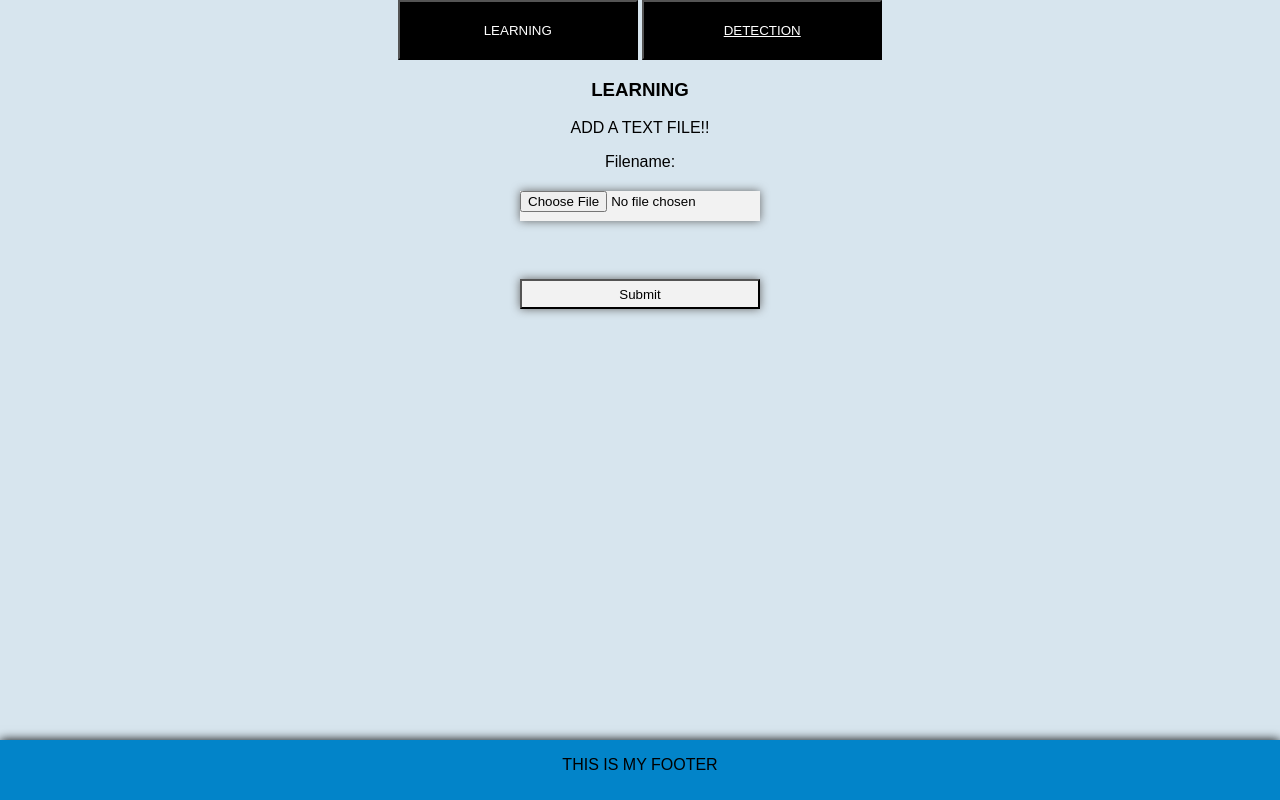
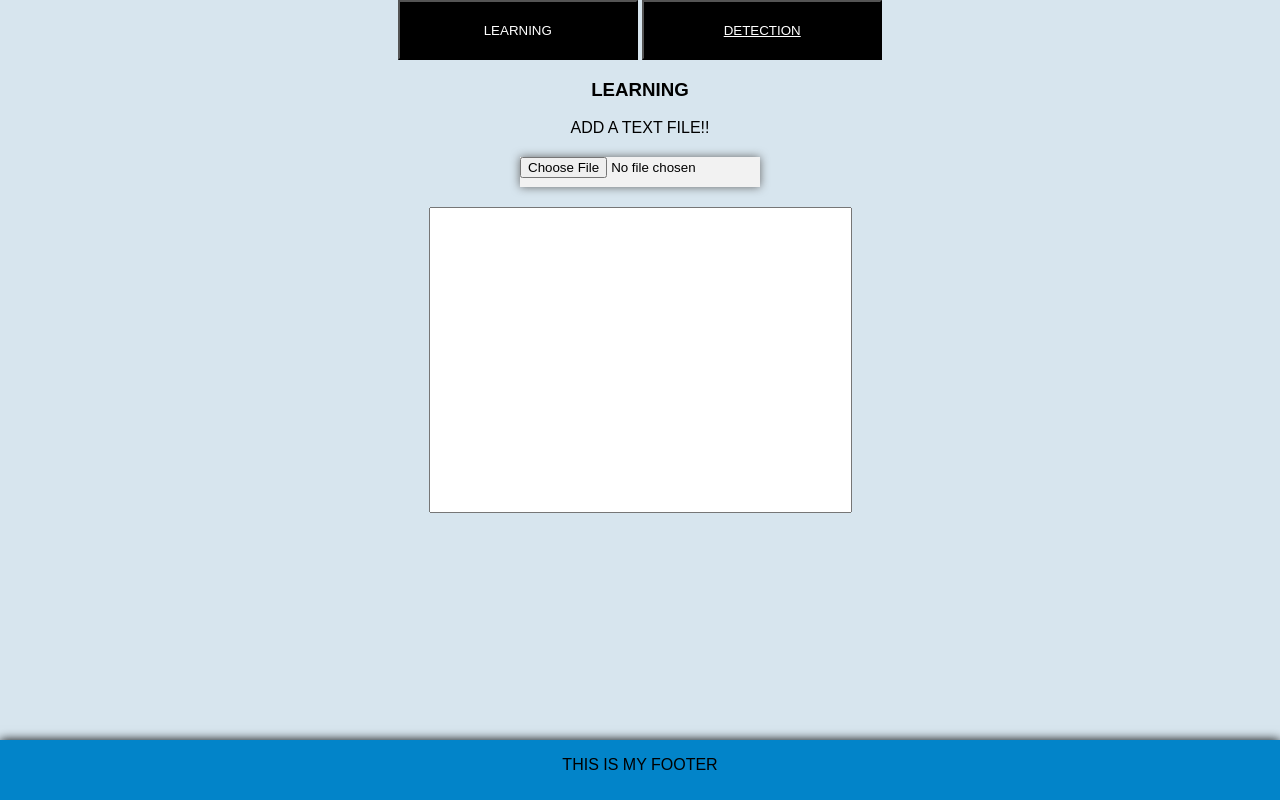
Before and after one commit to shreekcode/hackwell4.0, a PHP site: page /main.php in a window 1280 px wide. Run offline with PHP 8.4, Linux system fonts and the light colour scheme.

Commit message:
modified ui

```diff
--- a/Hackwell/main.php
+++ b/Hackwell/main.php
@@ -1,31 +1,36 @@
 <?php
-include 'Includes/header.php';
+    include 'Includes/header.php';
 ?>
 <style>
-  a {
-    color: inherit;
-  }
+    a {
+        color: inherit;
+    }
+
+    textarea {
+        horizontal-align: left ;
+        resize:none;
+        display: inline-block;
+    }
 </style>
 
 <div class="tab">
   <button class="tablinks" onclick="openCity(event, 'LEARNING')">LEARNING</button>
-  <button class="tablinks"><a href="detection.php">DETECTION</a></button>
+  <button class="tablinks" ><a href = "detection.php">DETECTION</a></button>
 </div>
 
 <!-- Tab content -->
 <div id="LEARNING" class="tabcontent">
   <h3>LEARNING</h3>
   <p>ADD A TEXT FILE!!</p>
-  <form action="upload_file.php" method="post" enctype="multipart/form-data">
-    <label for="file">Filename:</label>
-    <input type="file" name="file" id="file" />
-    <br />
-    <input type="submit" name="submit" value="Submit" />
-  </form>
+  <div>
+    <input type="file">
+    <textarea cols="50" rows="20" placeholder="text will appear here">
+    </textarea>
+  </div>
+  <script src="display.js"></script>
 </div>
 
 </div>
-
 <?php
-include 'Includes/footer.php';
+    include 'Includes/footer.php';
 ?>
```
Also changed, not shown: Hackwell/New.php (deleted, +0 -41 lines).
